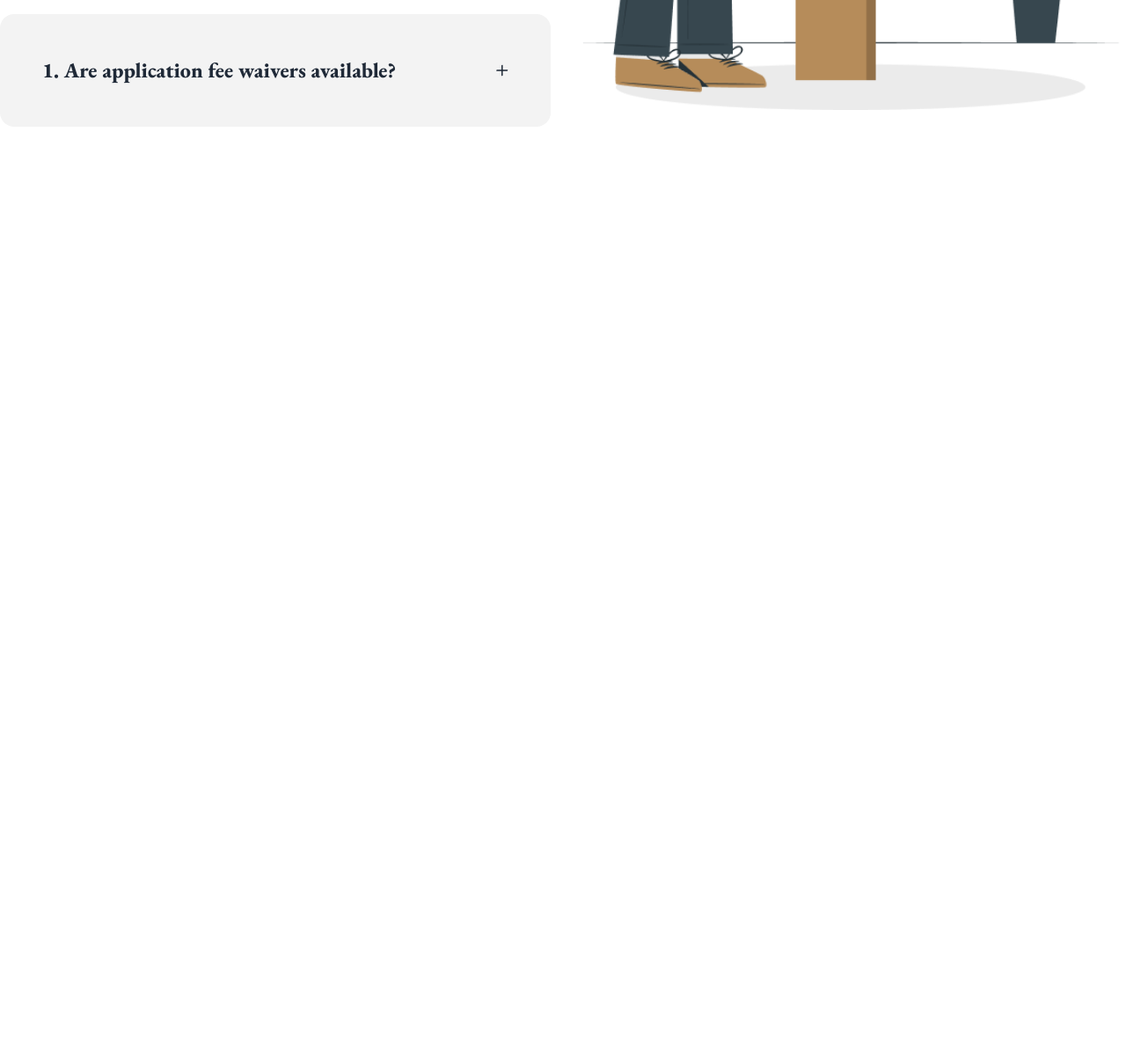
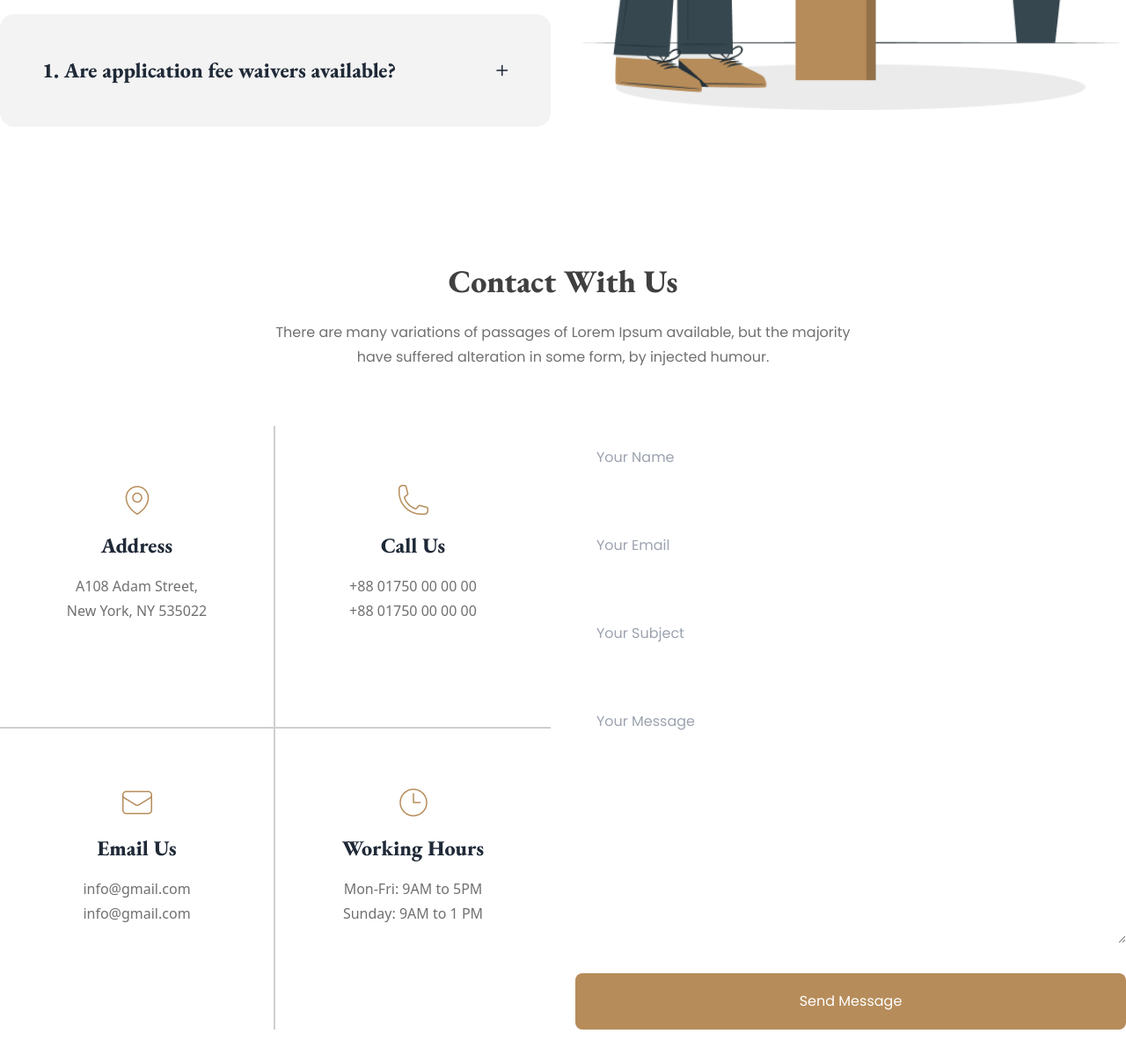
Before and after one commit to Mahbub049/Legal-Solutions, a plain HTML site: page index.html in a window 1280 px wide. Shown: the part 3694-4902 px from the top of the page at 88% size. Before the commit the page ends 3994 px from the top, so only its background shows below. Drawn offline with nearby package versions, Linux system fonts and the light colour scheme.

Commit message:
contact us form added

```diff
--- a/index.html
+++ b/index.html
@@ -253,7 +253,7 @@
         </div>
       </section>
 
-      <!-- What our clients Say -->
+      <!-- Frequently Asked Any Questions -->
       <section class="mt-32 mb-32">
         <div class="max-w-2xl text-center mx-auto pb-16">
           <h1 class="text-heading text-4xl font-extrabold font-garamond pb-6">Frequently Asked Any Questions</h1>
@@ -309,6 +309,59 @@
             <img class="w-full" src="./images/faq.png" alt="">
           </div>
         </div>
+      </section>
+
+      <!-- Contact With Us -->
+      <section class="mt-32 mb-32">
+        <div class="max-w-2xl text-center mx-auto pb-16">
+          <h1 class="text-heading text-4xl font-extrabold font-garamond pb-6">Contact With Us</h1>
+          <p class="leading-7 font-poppins text-para">There are many variations of passages of Lorem Ipsum available, but the majority have suffered alteration in some form, by injected humour.</p>
+        </div>
+
+        <div class="flex gap-7">
+          <div class="grid grid-cols-2 flex-1">
+            <div class="text-center px-14 py-16 border-r-2 border-[#CFCFCF] border-b-2">
+              <div class="flex justify-center">
+                <img src="./images/location.png" alt="">
+              </div>
+              <h3 class="font-garamond text-2xl font-extrabold py-4">Address</h3>
+              <p class="leading-7 text-para">A108 Adam Street,<br>
+                New York, NY 535022</p>
+            </div>
+            <div class="text-center px-14 py-16 border-[#CFCFCF] border-b-2">
+              <div class="flex justify-center">
+                <img src="./images/call.png" alt="">
+              </div>
+              <h3 class="font-garamond text-2xl font-extrabold py-4">Call Us</h3>
+              <p class="leading-7 text-para">+88 01750 00 00 00 <br>
+                +88 01750 00 00 00</p>
+            </div>
+            <div class="text-center px-14 py-16 border-r-2 border-[#CFCFCF]">
+              <div class="flex justify-center">
+                <img src="./images/email.png" alt="">
+              </div>
+              <h3 class="font-garamond text-2xl font-extrabold py-4">Email Us</h3>
+              <p class="leading-7 text-para">info@gmail.com <br>
+                info@gmail.com</p>
+            </div>
+            <div class="text-center px-14 py-16">
+              <div class="flex justify-center">
+                <img src="./images/time.png" alt="">
+              </div>
+              <h3 class="font-garamond text-2xl font-extrabold py-4">Working Hours</h3>
+              <p class="leading-7 text-para">Mon-Fri: 9AM to 5PM <br>
+                Sunday: 9AM to 1 PM</p>
+            </div>
+          </div>
+          <!-- Form -->
+          <div class="flex-1">
+            <input class="w-full text-para font-poppins p-6 rounded-lg mb-7" type="text" placeholder="Your Name">
+            <input class="w-full text-para font-poppins p-6 rounded-lg mb-7" type="text" placeholder="Your Email">
+            <input class="w-full text-para font-poppins p-6 rounded-lg mb-7" type="text" placeholder="Your Subject">
+            <textarea class="w-full text-para font-poppins p-6 rounded-lg mb-7" name="" id="" cols="30" rows="10" placeholder="Your Message"></textarea>
+            <button class="w-full text-white font-poppins py-5 rounded-lg bg-[#B68C5A]">Send Message</button>
+          </div>
+        </div>
     </main>
 </body>
 </html>
```
